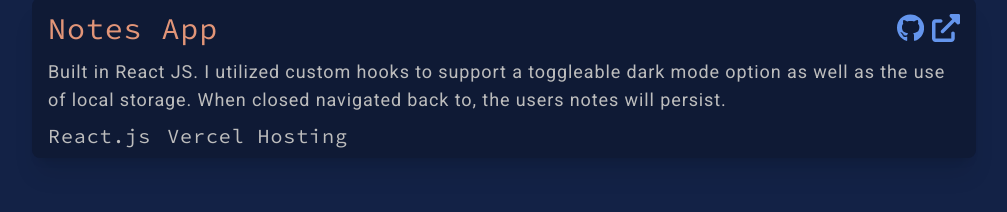
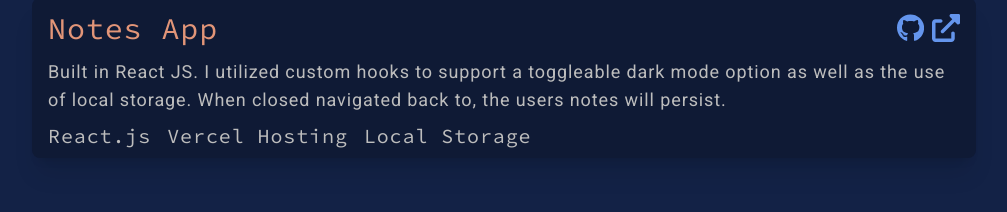
Before and after one commit to zaneaw/portfolio, a Next.js app: page / in a window 1280 px wide. Shown: the part 2178-2390 px from the top of the page, without its empty margins (136-1143 px from the left). Built offline with nearby package versions, Linux system fonts and the light colour scheme; a web font is replaced by a local one.

Commit message:
update notes app stack info

```diff
--- a/data/projectsData.js
+++ b/data/projectsData.js
@@ -47,7 +47,7 @@ const projectData = [
     {
         title: 'Notes App',
         desc: 'Built in React JS. I utilized custom hooks to support a toggleable dark mode option as well as the use of local storage. When closed navigated back to, the users notes will persist.',
-        stack: ['React.js', 'Vercel Hosting'],
+        stack: ['React.js', 'Vercel Hosting', 'Local Storage'],
         sourceCode: 'https://github.com/zaneaw/notes-app',
         youtube: '',
         liveSiteUrl: 'https://zanes-notes-app.vercel.app/',
```
